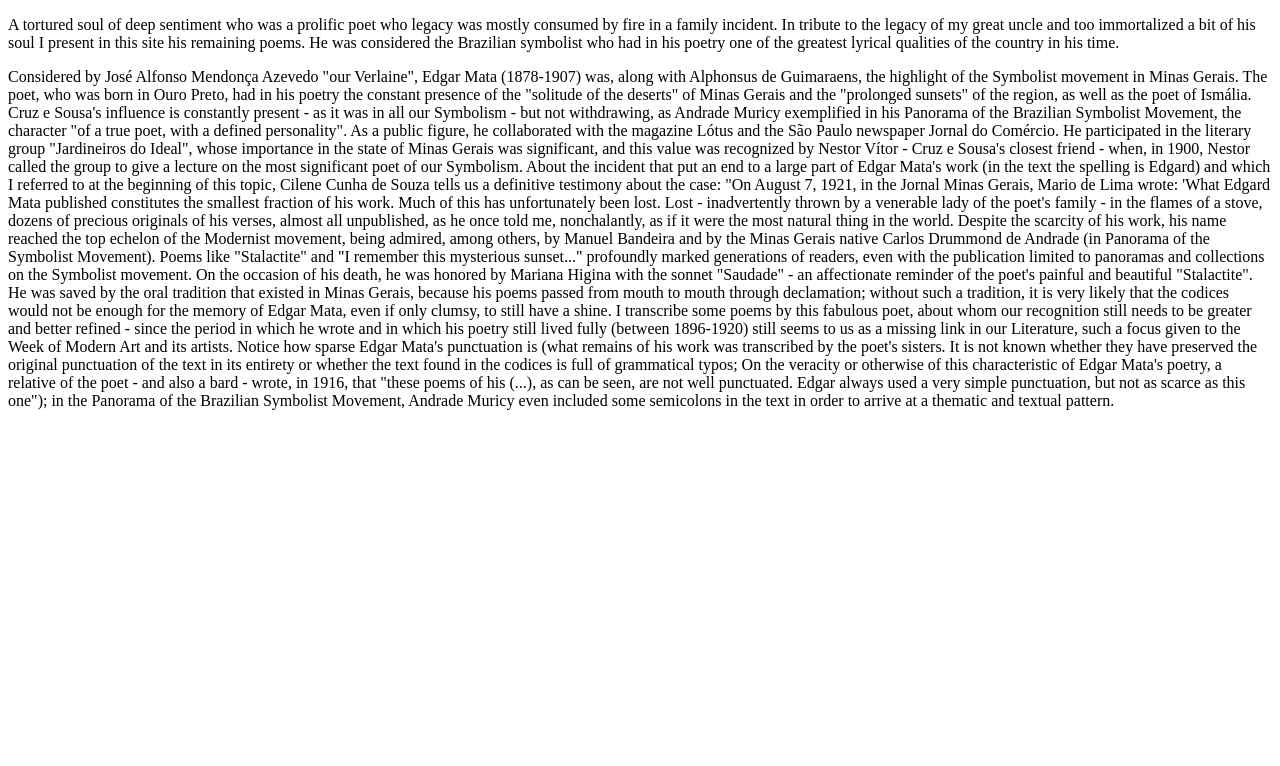
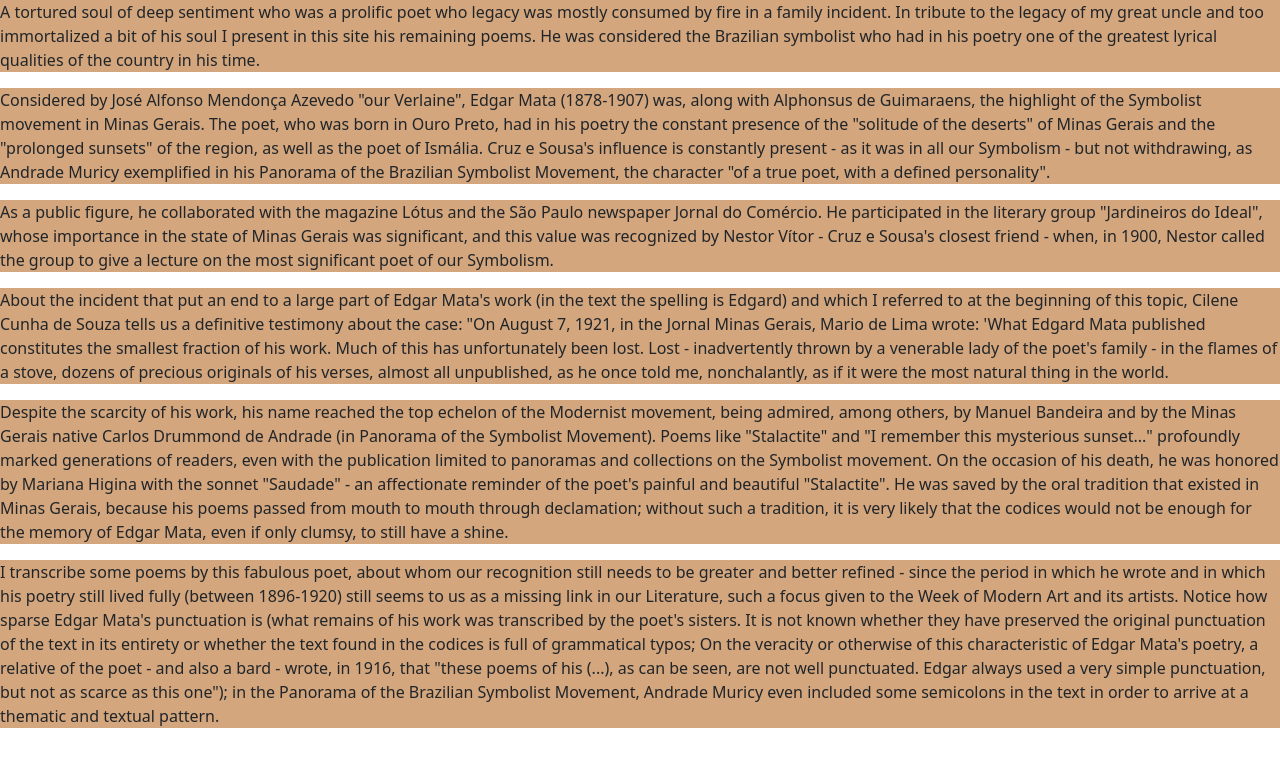
Before and after one commit to undermarkg/poet, a plain HTML site: page biography.html in a window 1280 px wide. Drawn offline with nearby package versions, Linux system fonts and the light colour scheme; a web font is replaced by a local one.

Commit message:
This is the six COMMIT

```diff
--- a/biography.html
+++ b/biography.html
@@ -3,38 +3,48 @@
 <head>
     <meta charset="UTF-8">
     <title>Biography Of Poet Edgar Mata</title>
+    <link href="https://cdn.jsdelivr.net/npm/bootstrap@5.3.2/dist/css/bootstrap.min.css" rel="stylesheet" integrity="sha384-T3c6CoIi6uLrA9TneNEoa7RxnatzjcDSCmG1MXxSR1GAsXEV/Dwwykc2MPK8M2HN" crossorigin="anonymous">
+    <link rel="preconnect" href="https://fonts.googleapis.com">
+    <link rel="preconnect" href="https://fonts.gstatic.com" crossorigin>
+    <link href="https://fonts.googleapis.com/css2?family=Libre+Baskerville&family=Macondo&display=swap" rel="stylesheet">
+    <link rel="stylesheet" href="style.css">
+    <style>
+        p {
+        background-color: #D3A67D;
+        }
+    </style>
+
 </head>
 <body>
 
-<div><p>
-    A tortured soul of deep sentiment who was a prolific poet who legacy was mostly consumed
-    by fire in a family incident. In tribute to the legacy of my great uncle and too immortalized a bit of
-    his soul I present in this site his remaining poems. He was considered the Brazilian symbolist who had in
-    his poetry one of the greatest lyrical qualities of the country in his time.
-</p>
+<div>
+    <p>A tortured soul of deep sentiment who was a prolific poet who legacy was mostly consumed
+        by fire in a family incident. In tribute to the legacy of my great uncle and too immortalized a bit of
+        his soul I present in this site his remaining poems. He was considered the Brazilian symbolist who had in
+        his poetry one of the greatest lyrical qualities of the country in his time.</p>
 
-    <p>
-        Considered by José Alfonso Mendonça Azevedo "our Verlaine", Edgar Mata (1878-1907) was, along with Alphonsus de
+
+    <p>Considered by José Alfonso Mendonça Azevedo "our Verlaine", Edgar Mata (1878-1907) was, along with Alphonsus de
         Guimaraens, the highlight of the Symbolist movement in Minas Gerais. The poet, who was born in Ouro Preto, had
         in his poetry the constant presence of the "solitude of the deserts" of Minas Gerais and the "prolonged sunsets"
         of the region, as well as the poet of Ismália. Cruz e Sousa's influence is constantly present - as it was in all
         our Symbolism - but not withdrawing, as Andrade Muricy exemplified in his Panorama of the Brazilian Symbolist
-        Movement, the character "of a true poet, with a defined personality".
+        Movement, the character "of a true poet, with a defined personality".</p>
 
-        As a public figure, he collaborated with the magazine Lótus and the São Paulo newspaper Jornal do Comércio. He
+    <p>As a public figure, he collaborated with the magazine Lótus and the São Paulo newspaper Jornal do Comércio. He
         participated in the literary group "Jardineiros do Ideal", whose importance in the state of Minas Gerais was
         significant, and this value was recognized by Nestor Vítor - Cruz e Sousa's closest friend - when, in 1900,
-        Nestor called the group to give a lecture on the most significant poet of our Symbolism.
+        Nestor called the group to give a lecture on the most significant poet of our Symbolism.</p>
 
-        About the incident that put an end to a large part of Edgar Mata's work (in the text the spelling is Edgard) and
+    <p>About the incident that put an end to a large part of Edgar Mata's work (in the text the spelling is Edgard) and
         which I referred to at the beginning of this topic, Cilene Cunha de Souza tells us a definitive testimony about
         the case: "On August 7, 1921, in the Jornal Minas Gerais, Mario de Lima wrote:
         'What Edgard Mata published constitutes the smallest fraction of his work. Much of this has unfortunately been
         lost. Lost - inadvertently thrown by a venerable lady of the poet's family - in the flames of a stove, dozens of
         precious originals of his verses, almost all unpublished, as he once told me, nonchalantly, as if it were the
-        most natural thing in the world.
+        most natural thing in the world.</p>
 
-        Despite the scarcity of his work, his name reached the top echelon of the Modernist movement, being admired,
+    <p>Despite the scarcity of his work, his name reached the top echelon of the Modernist movement, being admired,
         among others, by Manuel Bandeira and by the Minas Gerais native Carlos Drummond de Andrade (in Panorama of the
         Symbolist Movement). Poems like "Stalactite" and "I remember this mysterious sunset..." profoundly marked
         generations of readers, even with the publication limited to panoramas and collections on the Symbolist
@@ -42,9 +52,9 @@
         affectionate reminder of the poet's painful and beautiful "Stalactite". He was saved by the oral tradition that
         existed in Minas Gerais, because his poems passed from mouth to mouth through declamation; without such a
         tradition, it is very likely that the codices would not be enough for the memory of Edgar Mata, even if only
-        clumsy, to still have a shine.
+        clumsy, to still have a shine.</p>
 
-        I transcribe some poems by this fabulous poet, about whom our recognition still needs to be greater and better
+    <p>I transcribe some poems by this fabulous poet, about whom our recognition still needs to be greater and better
         refined - since the period in which he wrote and in which his poetry still lived fully (between 1896-1920) still
         seems to us as a missing link in our Literature, such a focus given to the Week of Modern Art and its artists.
         Notice how sparse Edgar Mata's punctuation is (what remains of his work was transcribed by the poet's sisters.
@@ -53,8 +63,8 @@
         Edgar Mata's poetry, a relative of the poet - and also a bard - wrote, in 1916, that "these poems of his (...),
         as can be seen, are not well punctuated. Edgar always used a very simple punctuation, but not as scarce as this
         one"); in the Panorama of the Brazilian Symbolist Movement, Andrade Muricy even included some semicolons in the
-        text in order to arrive at a thematic and textual pattern.
-    </p>
+        text in order to arrive at a thematic and textual pattern.</p>
+    </div>
 
 </body>
 </html>
```
